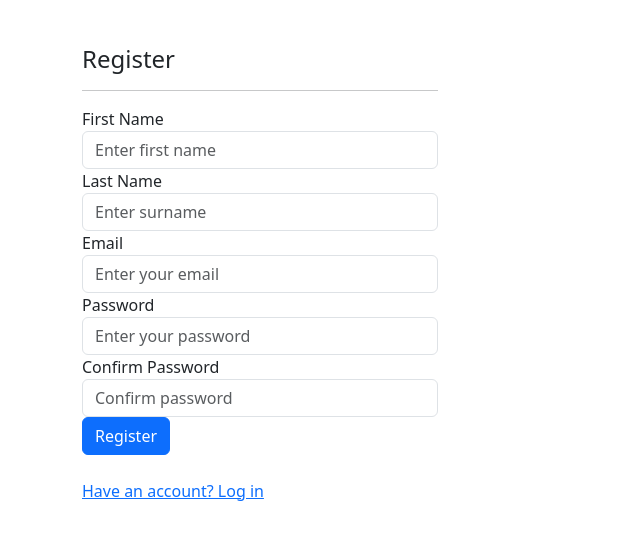
After one commit to VCyrilla/salamasasa2, a CodeIgniter 4 app: the page made by codeigniter4-framework-9b2cd73/app/Views/auth/register.php in a window 1280 px wide. The commit adds this page. Shown: the top 540 px of the page, without its empty margins (0-640 px from the left). Run offline with PHP 8.4 and a stand-in for CodeIgniter, Linux system fonts and the light colour scheme; the template is opened without the code that fills it, so the values that code supplies are empty; some libraries are stand-ins or nearby versions.

Commit message:
Login & registration forms w/ routes & controllers

```diff
--- a/codeigniter4-framework-9b2cd73/app/Config/Routes.php
+++ b/codeigniter4-framework-9b2cd73/app/Config/Routes.php
@@ -6,3 +6,5 @@ use CodeIgniter\Router\RouteCollection;
  * @var RouteCollection $routes
  */
 $routes->get('/', 'Home::index');
+$routes->get('/auth', 'Auth::index');
+$routes->get('/auth/register', 'Auth::register');
--- /dev/null
+++ b/codeigniter4-framework-9b2cd73/app/Views/auth/register.php
@@ -0,0 +1,46 @@
+<!DOCTYPE html>
+<html lang="en">
+<head>
+    <meta charset="UTF-8">
+    <meta name="viewport" content="width=device-width, initial-scale=1.0">
+    <title>Register</title>
+    <link href="<?= base_url('assets/css/bootstrap.min.css');?>" rel="stylesheet">
+</head>
+<body>
+
+<div class="container">
+    <div class="row" style="margin-top:45px">
+        <div class= "col-md-4 col-md-offset-4">
+            <h4>Register</h4> <hr>
+            <form action="">
+                <div class="form-group">
+                    <label for="">First Name</label>
+                    <input type="text" class="form-control" name="fname" placeholder="Enter first name">
+                </div>
+                <div class="form-group">
+                    <label for="">Last Name</label>
+                    <input type="text" class="form-control" name="lname" placeholder="Enter surname">
+                </div>
+                <div class="form-group">
+                    <label for="">Email</label>
+                    <input type="text" class="form-control" name="email" placeholder="Enter your email">
+                </div>
+                <div class="form-group">
+                    <label for="">Password</label>
+                    <input type="text" class="form-control" name="password" placeholder="Enter your password">
+                </div>
+                <div class="form-group">
+                    <label for="">Confirm Password</label>
+                    <input type="text" class="form-control" name="cpassword" placeholder="Confirm password">
+                </div>
+                <div class="form-group">
+                    <button class="btn btn-primary btn-block" type="submit"> Register</button>
+                </div>
+            </form>
+            <br>
+            <a href="<?= site_url('auth') ?>"> Have an account? Log in</a>
+        </div>
+</div>
+</div>
+</body>
+</html>
--- a/codeigniter4-framework-9b2cd73/app/Views/layouts/inc/navbar.php
+++ b/codeigniter4-framework-9b2cd73/app/Views/layouts/inc/navbar.php
@@ -18,7 +18,7 @@
             Log in
           </a>
           <ul class="dropdown-menu" aria-labelledby="navbarDropdown">
-            <li><a class="dropdown-item" href="#">Patient</a></li>
+            <li><a class="dropdown-item" href="<?= site_url('auth') ?>">Patient</a></li>
             <li><a class="dropdown-item" href="#">Doctor</a></li>
             <li><hr class="dropdown-divider"></li>
             <li><a class="dropdown-item" href="#">Admin</a></li>
```
Also changed, not shown: codeigniter4-framework-9b2cd73/app/Controllers/Auth.php (added, +15 -0 lines), codeigniter4-framework-9b2cd73/app/Views/auth/login.php (added, +34 -0 lines).
